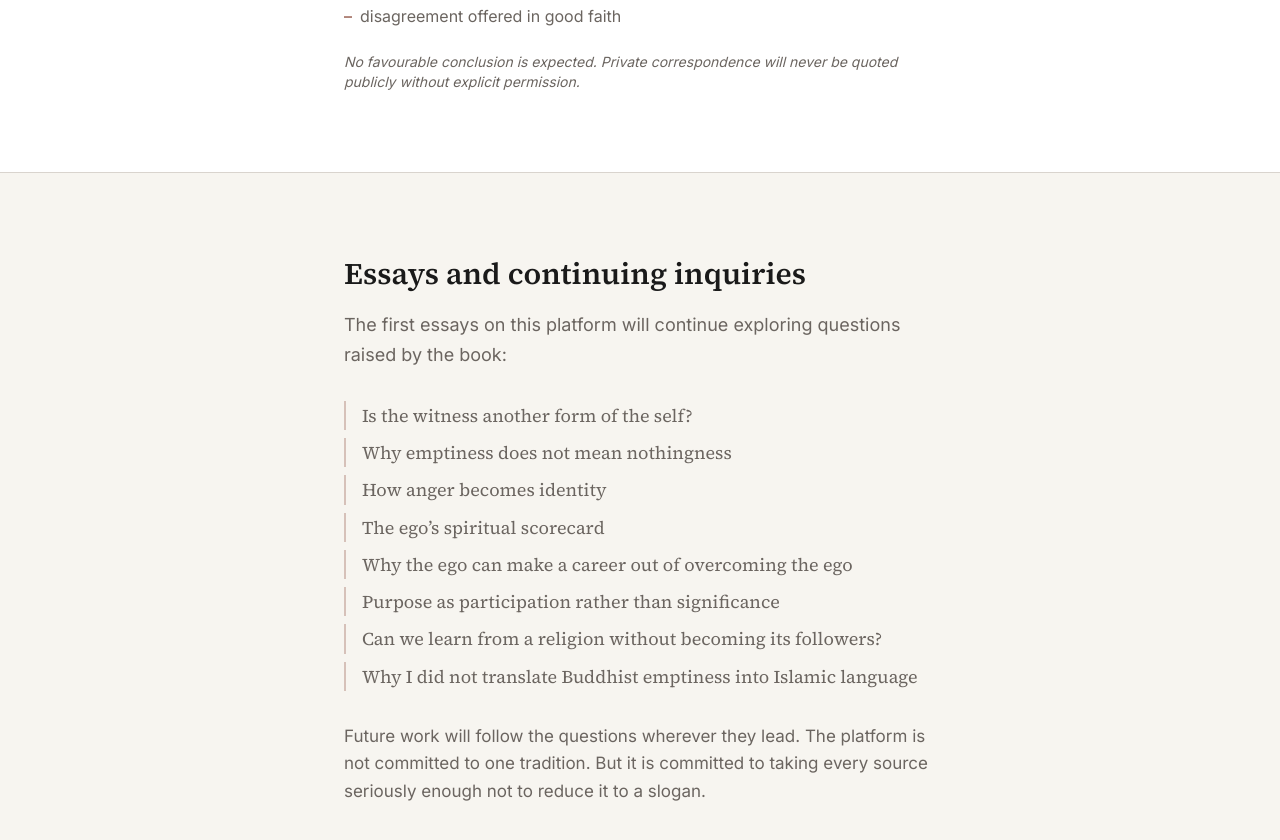
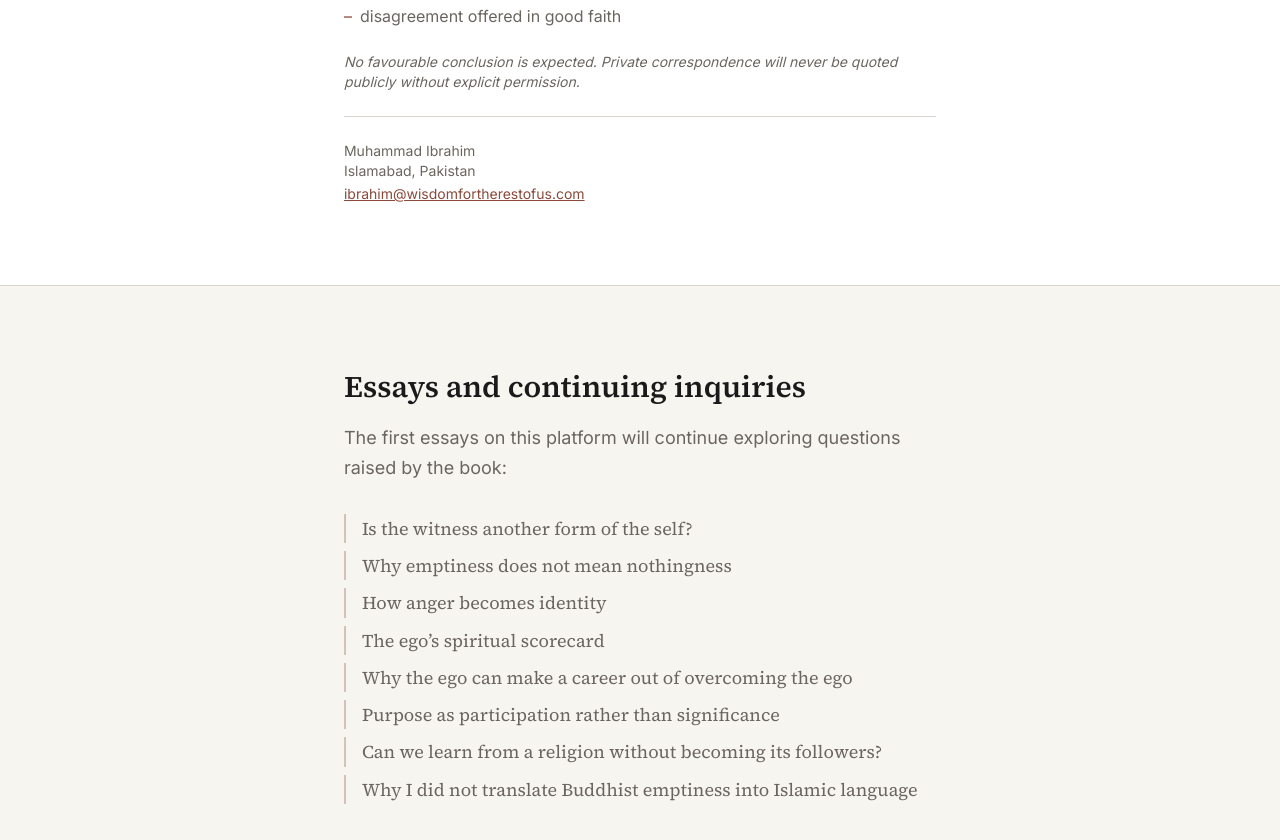
Before and after one commit to digitallycc/wisdomfortherestofus, a Next.js app: page / in a window 1280 px wide. Shown: the part 9887-10727 px from the top of the page. Built offline with nearby package versions, Linux system fonts and the light colour scheme.

Commit message:
Add scroll-to-top button and email to contact section

```diff
--- a/src/app/layout.tsx
+++ b/src/app/layout.tsx
@@ -3,6 +3,7 @@ import { Source_Serif_4, Inter } from "next/font/google";
 import "./globals.css";
 import SiteHeader from "@/components/SiteHeader";
 import SiteFooter from "@/components/SiteFooter";
+import ScrollToTop from "@/components/ScrollToTop";
 import { site } from "@/content/site";
 
 const sourceSerif = Source_Serif_4({
@@ -80,6 +81,7 @@ export default function RootLayout({
           {children}
         </main>
         <SiteFooter />
+        <ScrollToTop />
         <script
           type="application/ld+json"
           dangerouslySetInnerHTML={{
--- a/src/components/InquiryList.tsx
+++ b/src/components/InquiryList.tsx
@@ -1,4 +1,5 @@
 import { reviewerSection } from "@/content/home";
+import { site } from "@/content/site";
 
 export default function InquiryList() {
   return (
@@ -19,9 +20,19 @@ export default function InquiryList() {
           </li>
         ))}
       </ul>
-      <p className="font-sans text-sm italic text-muted">
+      <p className="font-sans text-sm italic text-muted mb-6">
         {reviewerSection.note}
       </p>
+      <div className="border-t border-border pt-6">
+        <p className="font-sans text-sm text-muted">{site.author.name}</p>
+        <p className="font-sans text-sm text-muted">{site.author.location}</p>
+        <a
+          href={`mailto:${site.author.email}?subject=Inquiry%20via%20Wisdom%20for%20the%20Rest%20of%20Us`}
+          className="font-sans text-sm text-accent hover:text-accent-light transition-colors underline"
+        >
+          {site.author.email}
+        </a>
+      </div>
     </div>
   );
 }
--- /dev/null
+++ b/src/components/ScrollToTop.tsx
@@ -0,0 +1,28 @@
+"use client";
+
+import { useState, useEffect } from "react";
+
+export default function ScrollToTop() {
+  const [visible, setVisible] = useState(false);
+
+  useEffect(() => {
+    const onScroll = () => setVisible(window.scrollY > 400);
+    window.addEventListener("scroll", onScroll, { passive: true });
+    return () => window.removeEventListener("scroll", onScroll);
+  }, []);
+
+  if (!visible) return null;
+
+  return (
+    <button
+      type="button"
+      onClick={() => window.scrollTo({ top: 0, behavior: "smooth" })}
+      className="fixed bottom-6 right-6 z-50 w-11 h-11 rounded-full bg-accent text-white flex items-center justify-center shadow-lg hover:bg-accent-light transition-colors focus:outline-none focus:ring-2 focus:ring-accent focus:ring-offset-2"
+      aria-label="Scroll to top"
+    >
+      <svg width="20" height="20" viewBox="0 0 20 20" fill="none" stroke="currentColor" strokeWidth="2" strokeLinecap="round" strokeLinejoin="round">
+        <path d="M10 16V4M10 4L4 10M10 4L16 10" />
+      </svg>
+    </button>
+  );
+}
```
